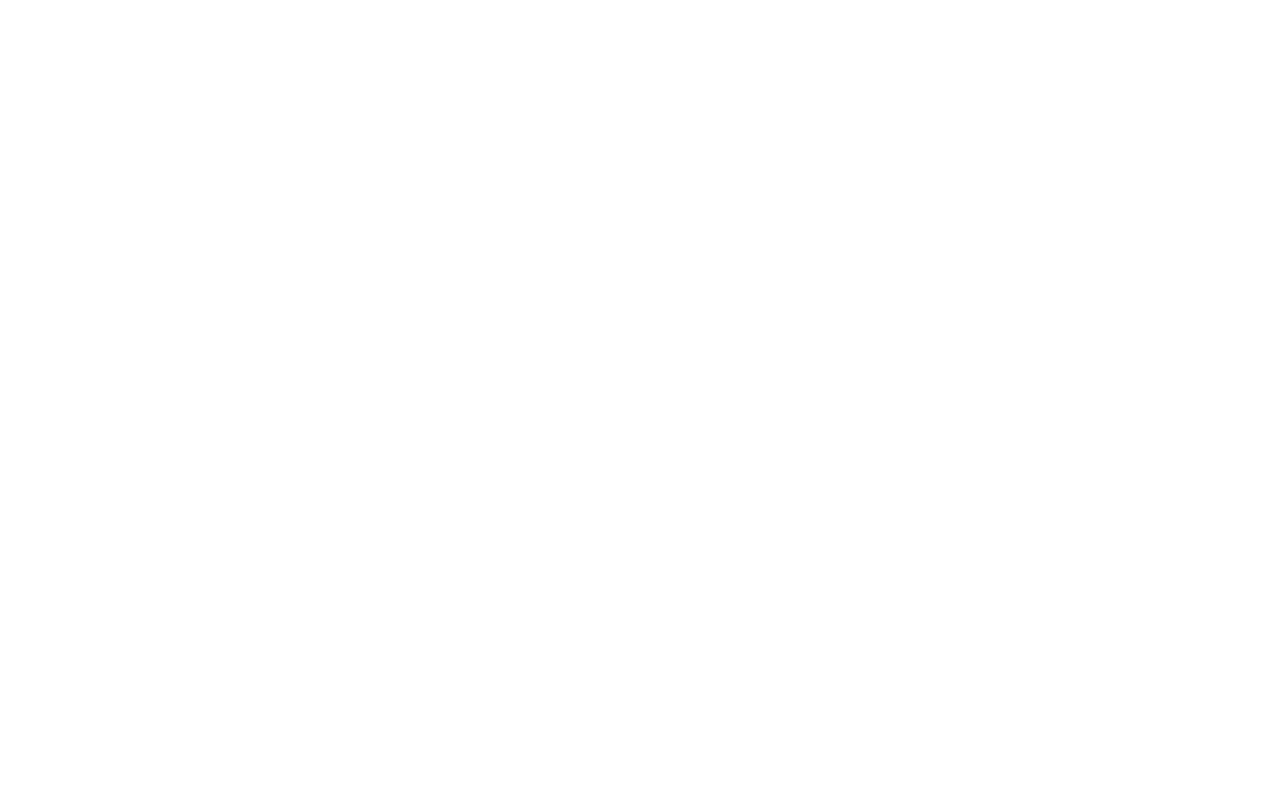
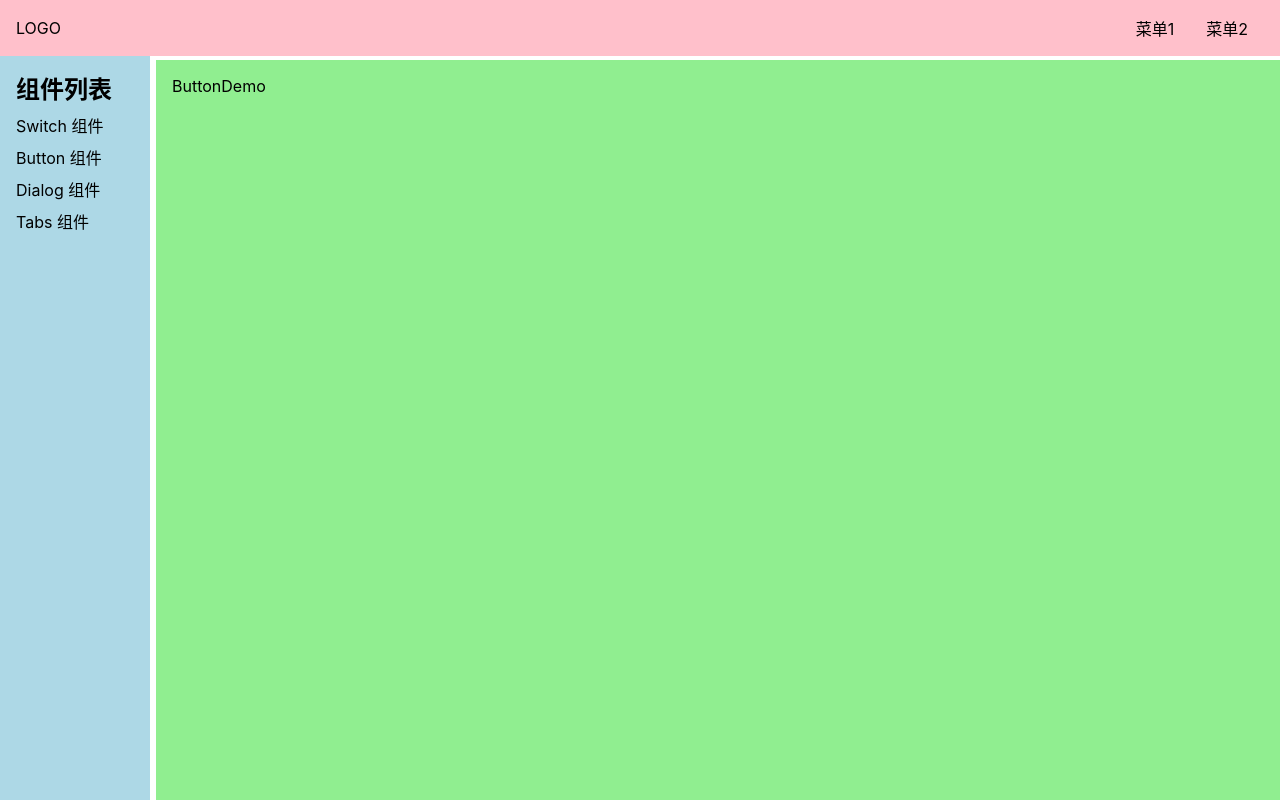
Before and after one commit to haixiangyan/vue3-easy-ui, a Vue app: page /#/docs/button in a window 1280 px wide. Before the commit this address had no page. Built offline with nearby package versions, Linux system fonts and the light colour scheme.

Commit message:
feat: 基本完成官网框架

```diff
--- /dev/null
+++ b/src/components/ButtonDemo.vue
@@ -0,0 +1,15 @@
+<template>
+<div>
+  ButtonDemo
+</div>
+</template>
+
+<script>
+export default {
+  name: "ButtonDemo"
+}
+</script>
+
+<style scoped>
+
+</style>
--- /dev/null
+++ b/src/components/DialogDemo.vue
@@ -0,0 +1,15 @@
+<template>
+<div>
+  DialogDemo
+</div>
+</template>
+
+<script>
+export default {
+  name: "DialogDemo"
+}
+</script>
+
+<style scoped>
+
+</style>
--- /dev/null
+++ b/src/components/DocsDemo.vue
@@ -0,0 +1,15 @@
+<template>
+<div>
+  DocsDemo
+</div>
+</template>
+
+<script>
+export default {
+  name: "DocsDemo"
+}
+</script>
+
+<style scoped>
+
+</style>
--- /dev/null
+++ b/src/components/TabsDemo.vue
@@ -0,0 +1,15 @@
+<template>
+<div>
+  TabsDemo
+</div>
+</template>
+
+<script>
+export default {
+  name: "TabsDemo"
+}
+</script>
+
+<style scoped>
+
+</style>
```
Also changed, not shown: src/router.ts (+9 -1 lines).
